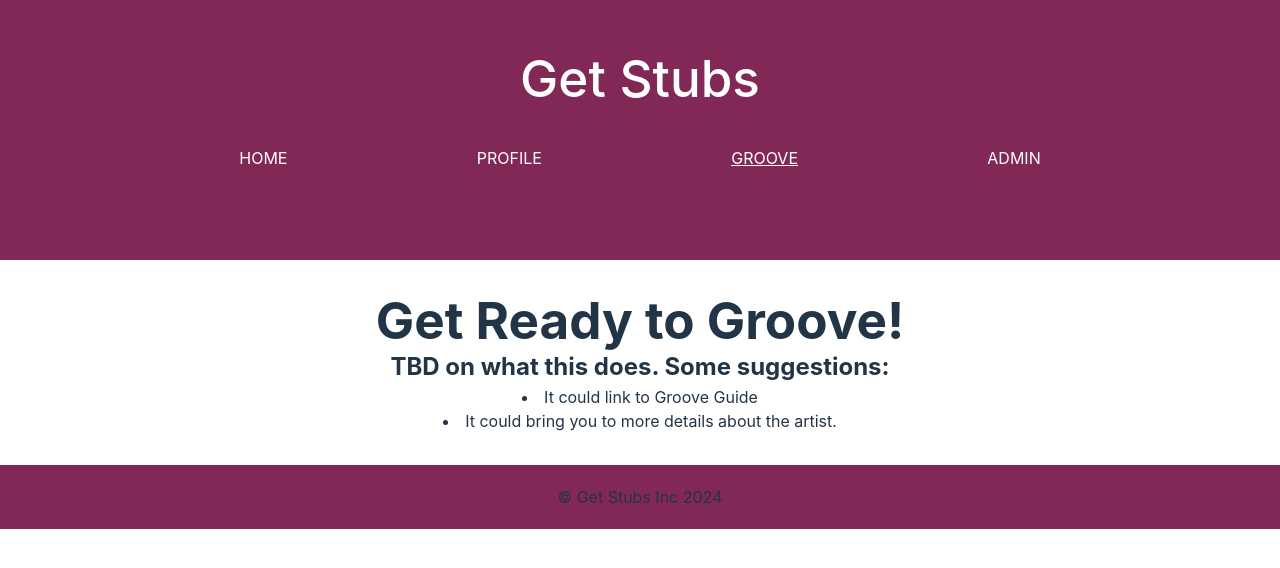
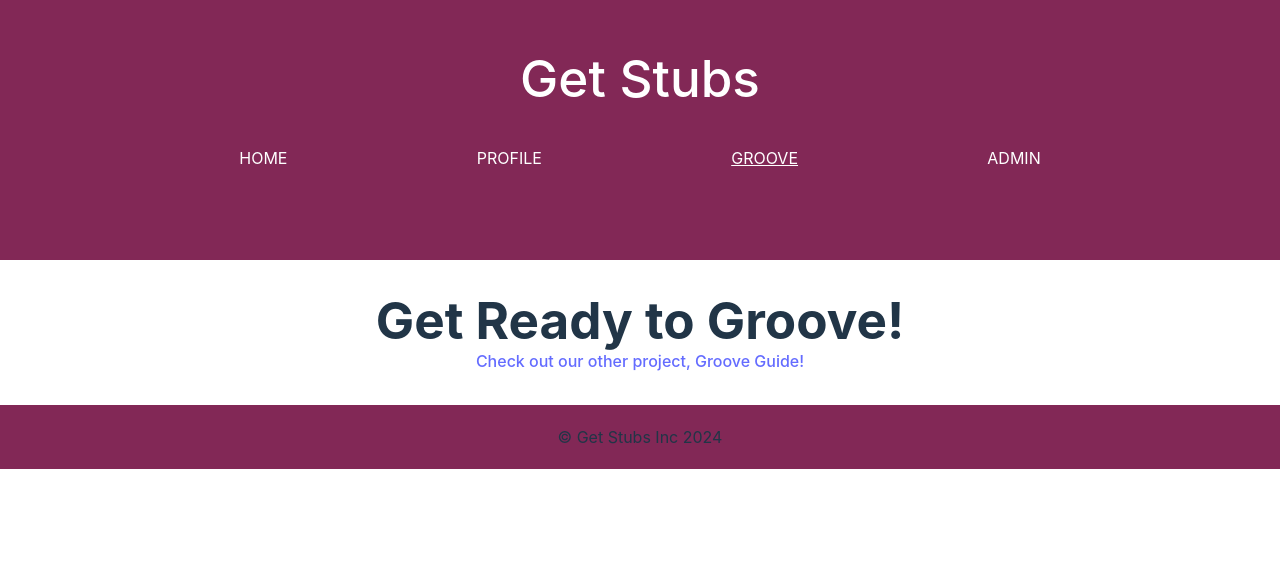
Before and after one commit to kimberlyrobinson11122/Get-Stubs, a React (Vite) app in the folder client/: page /groove in a window 1280 px wide. Shown: the top 568 px of the page. Built offline with nearby package versions, Linux system fonts and the light colour scheme.

Commit message:
adding a link to Groove Guide

```diff
--- a/client/src/pages/Groove.jsx
+++ b/client/src/pages/Groove.jsx
@@ -10,9 +10,7 @@ const Groove = () => {
         <h1>Get Ready to Groove!</h1>
       </div>
       <div>
-      <h2>TBD on what this does. Some suggestions:</h2>
-      <li> It could link to Groove Guide</li>
-      <li> It could bring you to more details about the artist.</li>
+      <a href="https://chadoyek.github.io/Groove-Guide-Project-1/">Check out our other project, Groove Guide!</a>
       </div>
 
      </div>
```
